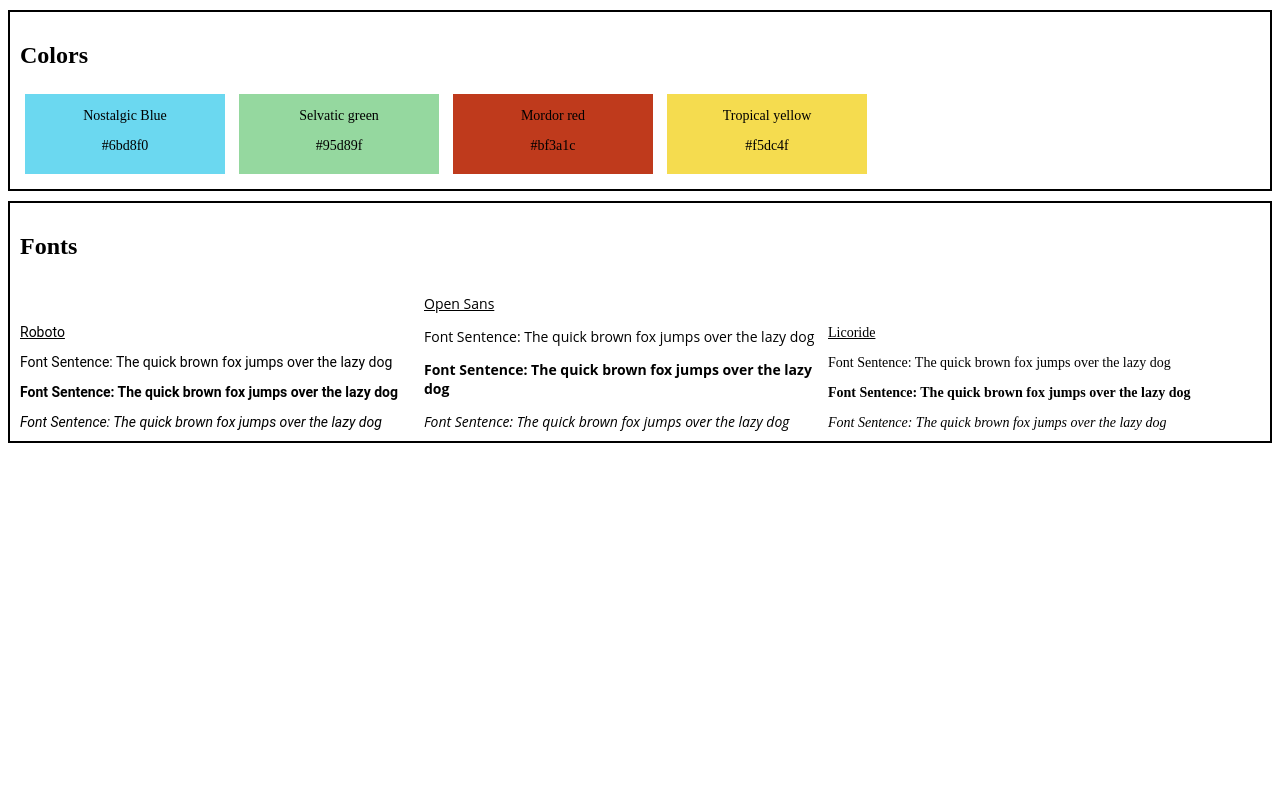
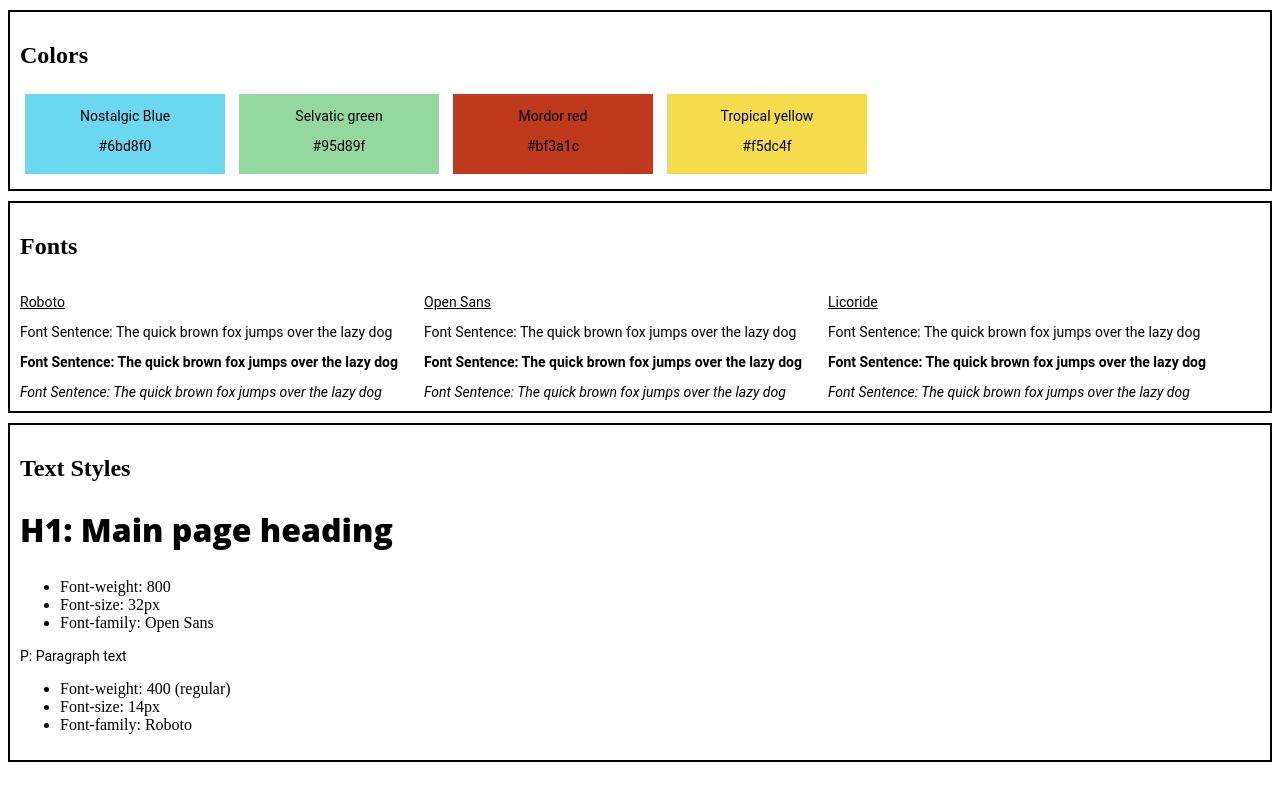
Before and after one commit to samuel295/ind-wds, a website: page index.html in a window 1280 px wide. Drawn offline with Linux system fonts and the light colour scheme; a web font is replaced by a local one.

Commit message:
Text Style  section added

```diff
--- a/index.html
+++ b/index.html
@@ -14,8 +14,8 @@
         </nav>
     </header>
     <article>
-        <div id="colorsContainer">
-            <h1>Colors</h1>
+        <div class="container">
+            <h2>Colors</h2>
             <div id="blue" class="color">
                 <p>Nostalgic Blue</p>
                 <p>#6bd8f0</p>
@@ -33,8 +33,8 @@
                 <p>#f5dc4f</p>
             </div>
         </div>
-        <div id="fontsContainer">
-            <h1>Fonts</h1>
+        <div class="container">
+            <h2>Fonts</h2>
             <div id="roboto" class="sentence">
                 <p  class="fontTitle">Roboto</p>
                 <p class="plain">Font Sentence: The quick brown fox jumps over the lazy dog</p>
@@ -54,8 +54,24 @@
                 <p class="italic">Font Sentence: The quick brown fox jumps over the lazy dog</p>
             </div>
         </div>
-        <div id="textStyles">
-
+        <div class="container">
+            <div>
+                <h2>Text Styles</h2>
+                <h1>H1: Main page heading</h1>
+                <ul>
+                    <li>Font-weight: 800</li>
+                    <li>Font-size: 32px</li>
+                    <li>Font-family: Open Sans</li>
+                </ul>
+            </div>
+            <div>
+                    <p>P: Paragraph text</p>
+                    <ul>
+                        <li>Font-weight: 400 (regular)</li>
+                        <li>Font-size: 14px</li>
+                        <li>Font-family: Roboto</li>
+                    </ul>
+            </div>
         </div>
     </article>
 </body>
--- a/src/resources/css/styles.css
+++ b/src/resources/css/styles.css
@@ -31,14 +31,28 @@
   * {
     box-sizing: border-box;
 }
-
-/* Colors section */
-
-#colorsContainer {
+.container {
     border: 2px black solid;
     margin: 10px 0;
     padding: 10px;
 }
+
+h1 {
+    font-size: 32px;
+    font-weight: 800;
+    font-family: 'Open Sans';
+}
+
+h2 {
+    font-size: 24px;
+}
+
+p {
+    font-size: 14px;
+    font-family: 'Roboto';
+}
+
+/* Colors section */
 
 .color {
     display: inline-block;
@@ -64,11 +78,6 @@
 }
 
 /* Fonts section */
-#fontsContainer {
-    border: 2px black solid;
-    margin: 10px 0;
-    padding: 10px;
-}
 
 .sentence {
     display: inline-block;
@@ -100,3 +109,5 @@
 .italic {
     font-style: italic;
 }
+
+/* Text Style section */
```
